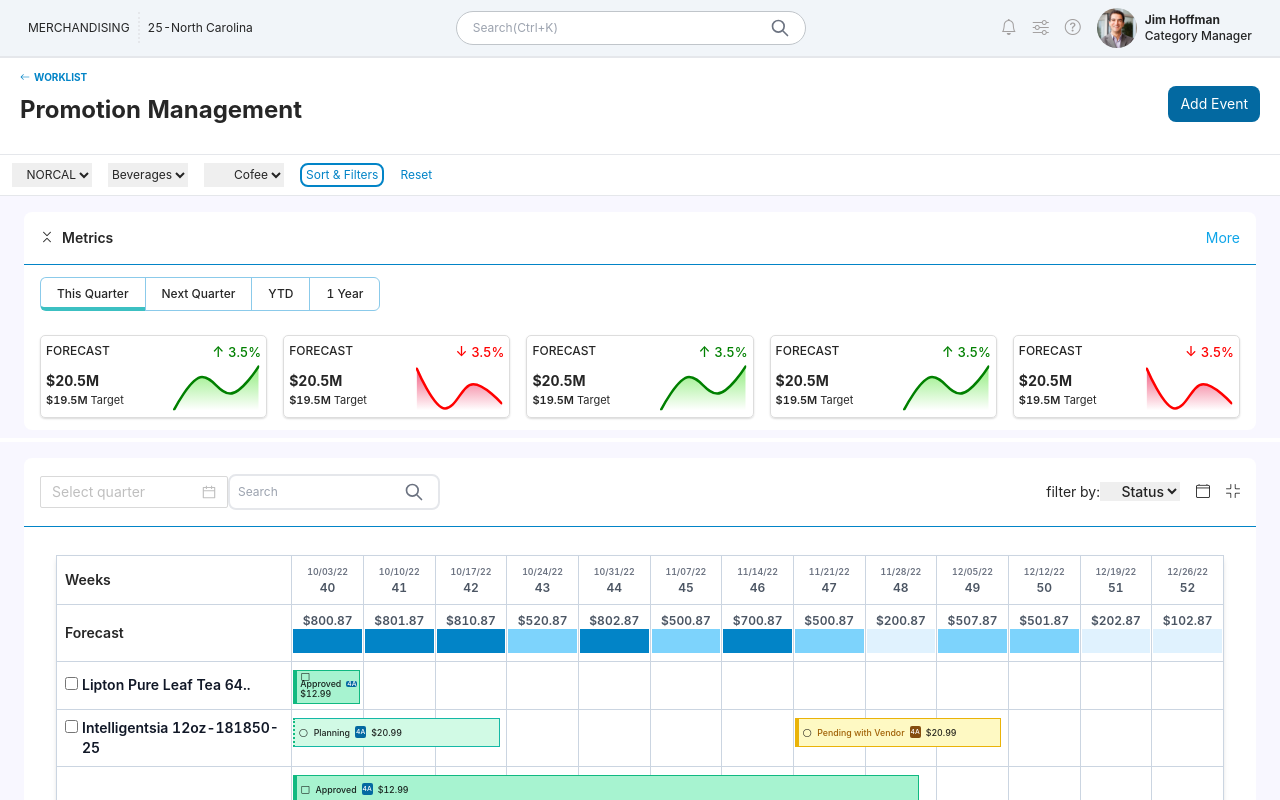
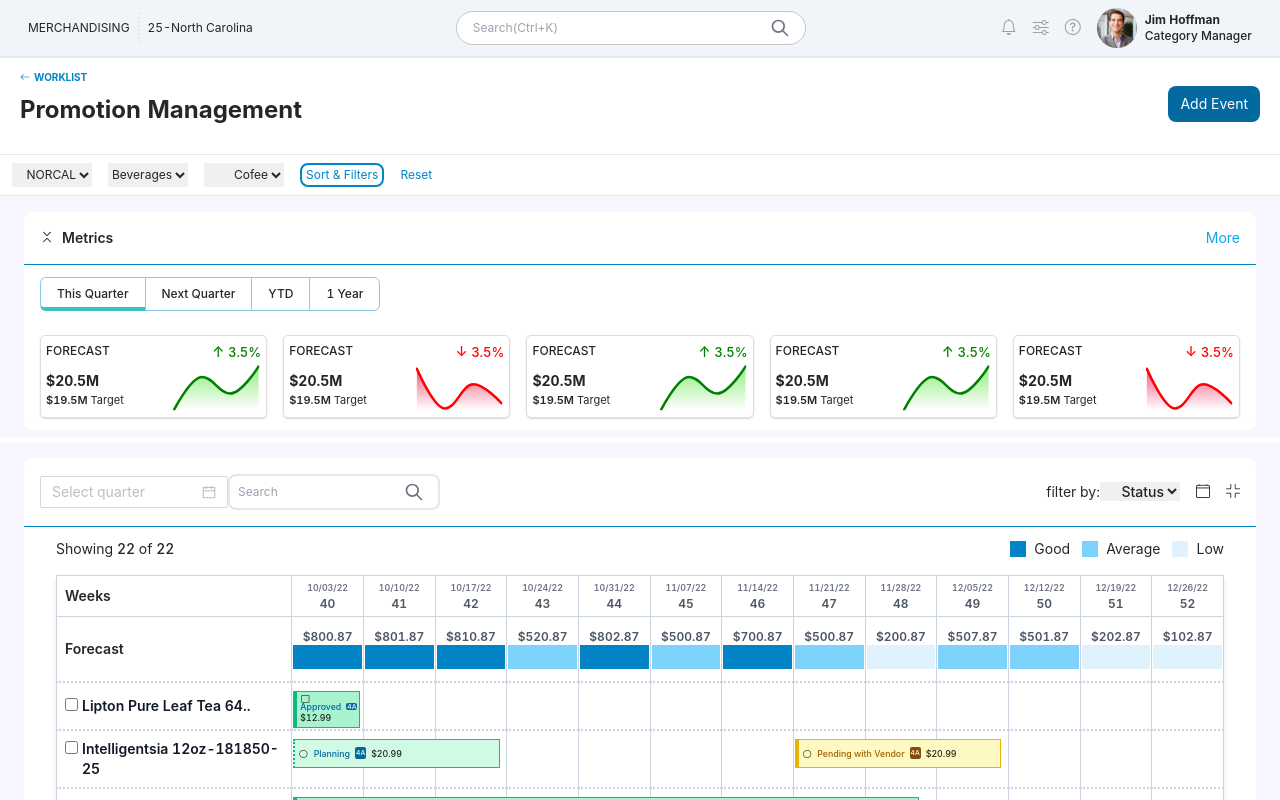
Before and after one commit to anubhavcse08/abs_poc_moonraft, a React (Create React App) app: page / in a window 1280 px wide. Shown: the top 800 px of the page. Built offline with nearby package versions, Linux system fonts and the light colour scheme.

Commit message:
Alignment and forecast status impl

```diff
--- a/src/App.css
+++ b/src/App.css
@@ -15,7 +15,6 @@
   display: none;
 }
 .App {
-  /* margin: 5px; */
   max-width: 1366px;
   margin: 0 auto;
   background-color: white;
@@ -24,14 +23,12 @@ p {
   margin-bottom: 0;
 }
 .sm-line-height {
-  line-height: 4px;
+  line-height: 5px;
 }
 .spline-graph .highcharts-container {
   margin-top: -8px;
   width: 100px !important;
   height: 62px !important;
-  /* width: 150px !important;
-  height: 100px !important; */
 }
 .spline-graph .highcharts-root {
   width: 100px;
@@ -47,11 +44,8 @@ p {
   flex-direction: column;
 }
 .card-graph-container {
-  /* border: 1px solid #ddd; */
   margin-top: 12px;
-  /* border-radius: 5px; */
   flex-wrap: wrap;
-  /* box-shadow: 0 1px 2px rgba(0,0,0,0.15); */
 }
 .card-layout {
   border: 1px solid #ddd;
@@ -186,3 +180,10 @@ section {
   border-top: 1px solid rgb(20 184 166);
   border-right: 1px solid rgb(20 184 166);
 }
+.title-row {
+  text-overflow: ellipsis;
+    overflow: hidden;
+    white-space: nowrap;
+    width: 80%;
+
+}
--- a/src/App.js
+++ b/src/App.js
@@ -9,6 +9,7 @@ import SplineChart from "./components/SplineChart";
 import Header from "./components/header/header";
 import Form from "./components/Form/form";
 import { header } from "./apiData/header";
+import TitleForecastStatus from "./components/dashboard/TitleForecastStatus";
 class App extends Component {
   constructor(props) {
     super(props);
@@ -122,7 +123,11 @@ class App extends Component {
               </div>
             </div>
             <div class="card-body py-3 px-4">
+              <TitleForecastStatus />
               <TableDesc />
+              <div className="flex flex-row justify-center">
+                <button className="py-1.5 px-3.5 font-medium text-sky-700 border-2 border-sky-700 rounded-lg">Load More</button>
+              </div>
             </div>
           </div>
         </section>
--- a/src/components/dashboard/TableDesc.js
+++ b/src/components/dashboard/TableDesc.js
@@ -31,7 +31,7 @@ class TableDesc extends Component {
         return <tr>
             <th className='py-2 border border-slate-300 bg-white font-semibold w-96 px-2 text-left'>{headerTitle}</th>
             {this.state.foreCastDetails.map((item, index) => {
-                return <th key={index} className='py-2 border border-slate-300 bg-white font-semibold text-center w-24'>
+                return <th key={index} className={`${headerTitle === 'Weeks' ? 'py-1' : 'py-3'} border border-slate-300 bg-white font-semibold text-center w-24`}>
                     {headerTitle === 'Weeks' ?
                         <><p className="whitespace-no-wrap text-gray-500 text-xs text-custom-small">{item.week}</p>
                             <p className='whitespace-no-wrap text-gray-600 text-xs'>{item.weekNumber}</p></> : <>
@@ -64,14 +64,14 @@ class TableDesc extends Component {
     }
     renderCellStatusLabel = (isStatusBar, week, item, dataCell, i, count) => {
         return <>
-            {isStatusBar && <td className={`py-2 custom-height-${item.noOfRows} border border-slate-300 bg-white w-24 relative`} key={i}>
+            {isStatusBar && <td className={`py-2 custom-height-${item.noOfRows} border border-x-slate-300 bg-white w-24 relative`} key={i}>
                 {item.forecastInfo.map((data) => {
                     if (dataCell.week === data.startWeek) {
                         return <DataCellLabel option={data} row={data.$row} />
                     }
                 })}
             </td>}
-            {!isStatusBar && <td className={`py-2 custom-height-${item.noOfRows} border border-slate-300 bg-white w-24 relative`} key={i}></td>}
+            {!isStatusBar && <td className={`py-2 custom-height-${item.noOfRows} border border-x-slate-300 bg-white w-24 relative`} key={i}></td>}
             {/* {!isStatusBar && count <= i && <td className='py-2 border border-slate-300 bg-white w-24' key={i}></td>} */}
         </>
     }
@@ -86,10 +86,10 @@ class TableDesc extends Component {
 
     renderTableData = () => {
         return this.state.weekWiseDetails.data.map((item, index) => {
-            return <tr key={index}>
-                <td className='py-2 border border-slate-300 bg-white font-semibold w-96 px-2'>
+            return <tr key={index} className="border-dotted border-t-2 border-y-slate-300">
+                <td className='py-2 border border-x-slate-300 bg-white font-semibold w-96 px-2'>
                     <div className='flex flex-row items-baseline'>
-                        <input type="checkbox" class="checked:bg-blue-500" />
+                        <input type="checkbox" class="checked:bg-blue-500 cursor-pointer" />
                         <p className='whitespace-no-wrap text-gray-900 text-sm ml-1'>{item.Title}</p>
                     </div>
                 </td>
--- /dev/null
+++ b/src/components/dashboard/TitleForecastStatus.js
@@ -0,0 +1,16 @@
+import React from 'react';
+import { weekWiseData } from '../../apiData/forecastData';
+
+const TitleForecastStatus = () => {
+    const forecastStatus = [{ title: "Good", bgColor: "bg-sky-600" }, { title: "Average", bgColor: "bg-sky-300" }, { title: "Low", bgColor: "bg-sky-100" }];
+    return <div className="flex flex-row justify-between item-center px-4">
+        <div>Showing <span className='font-medium'>22</span> of <span className='font-medium'>{weekWiseData.data.length}</span></div>
+        <div className="flex flex-row">
+            {forecastStatus.map(({ title, bgColor }) => {
+                return <div className="flex flex-column justify-center"><p className={`mr-2 ml-3 mt-0.5 mb-0.5 p-2 ${bgColor}`}></p><p>{title}</p></div>
+            })}
+        </div>
+    </div>
+}
+
+export default TitleForecastStatus;
--- a/src/utils/common.js
+++ /dev/null
@@ -1,3 +0,0 @@
-export const windowResizable = () => {
-    console.log('Hellooo window');
-}
```
Also changed, not shown: src/components/metrics/GraphCard.js (+1 -8 lines).
